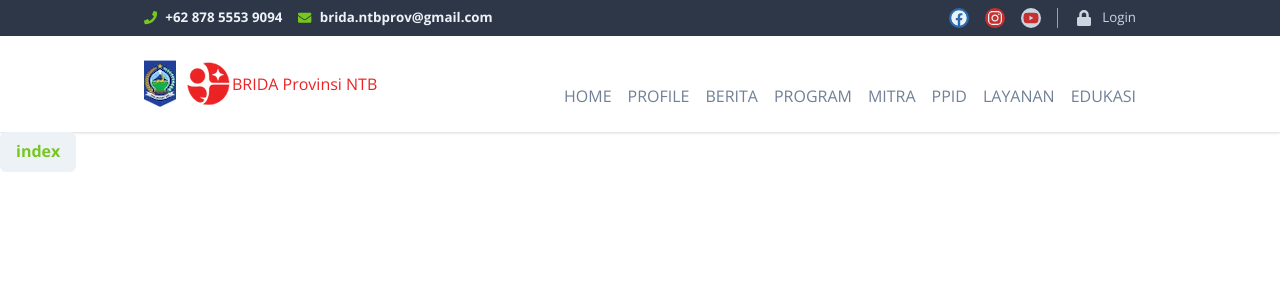
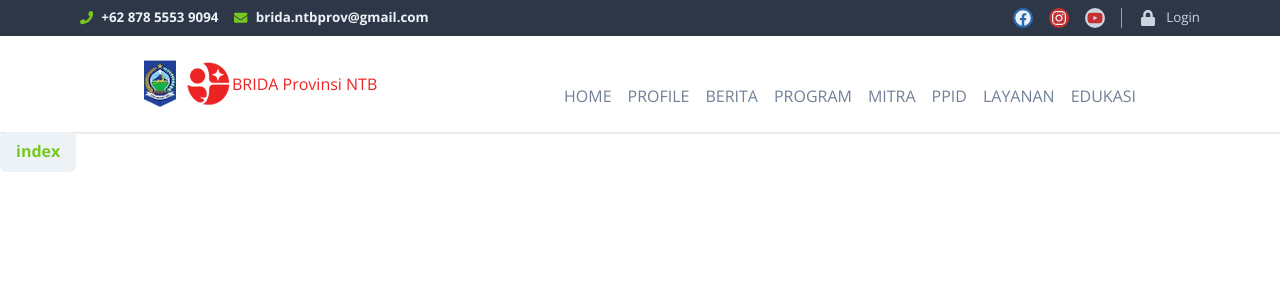
Before and after one commit to semet/brida, a Next.js app: page / in a window 1280 px wide. Shown: the top 300 px of the page. Built offline with nearby package versions, Linux system fonts and the light colour scheme.

Commit message:
adjust padding

```diff
--- a/components/header/HeaderTop.tsx
+++ b/components/header/HeaderTop.tsx
@@ -12,7 +12,7 @@ import React from "react";
 const HeaderTop = () => {
 	return (
 		<Flex
-			paddingX="36"
+			paddingX="20"
 			paddingY="2"
 			background="gray.700"
 			justify="space-between"
```
